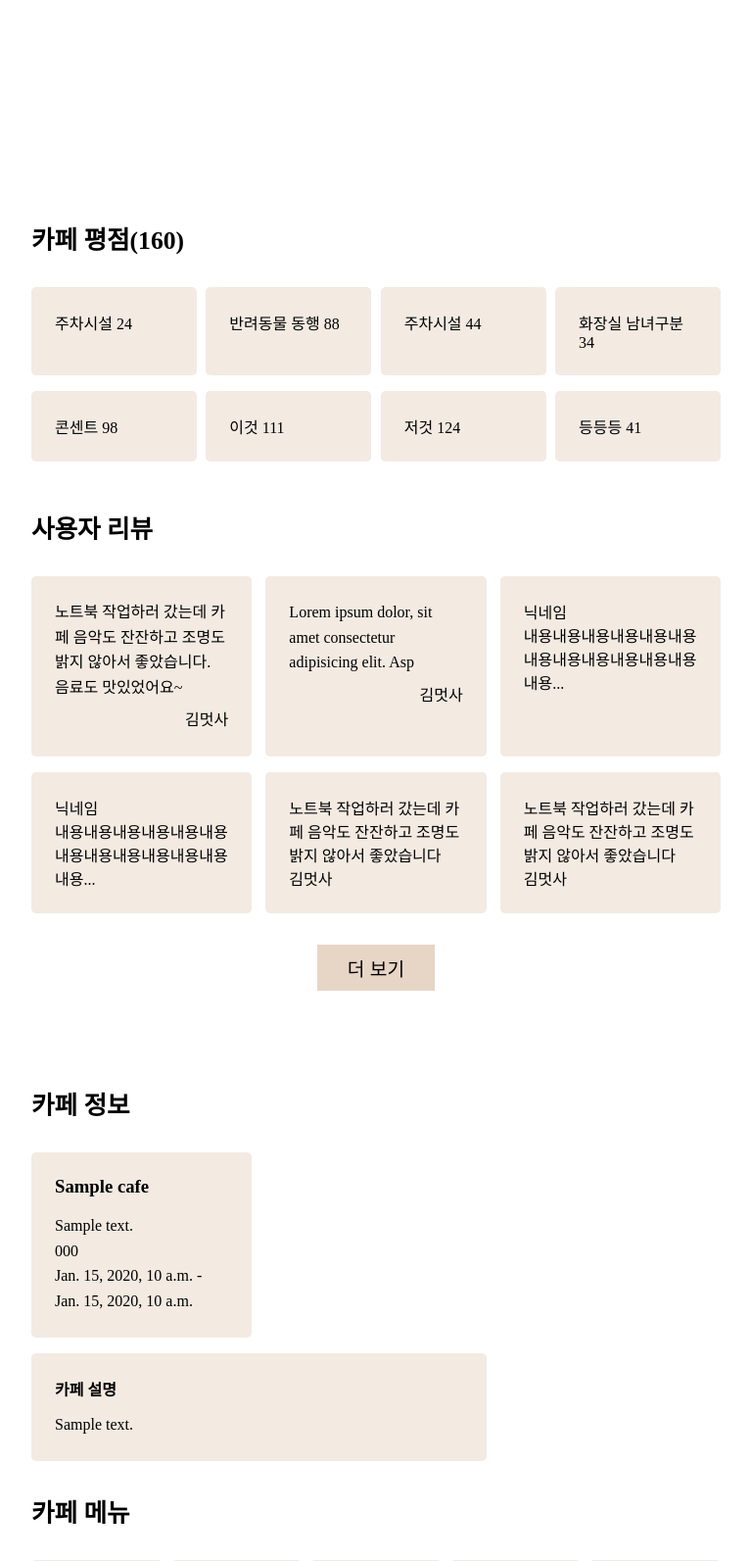
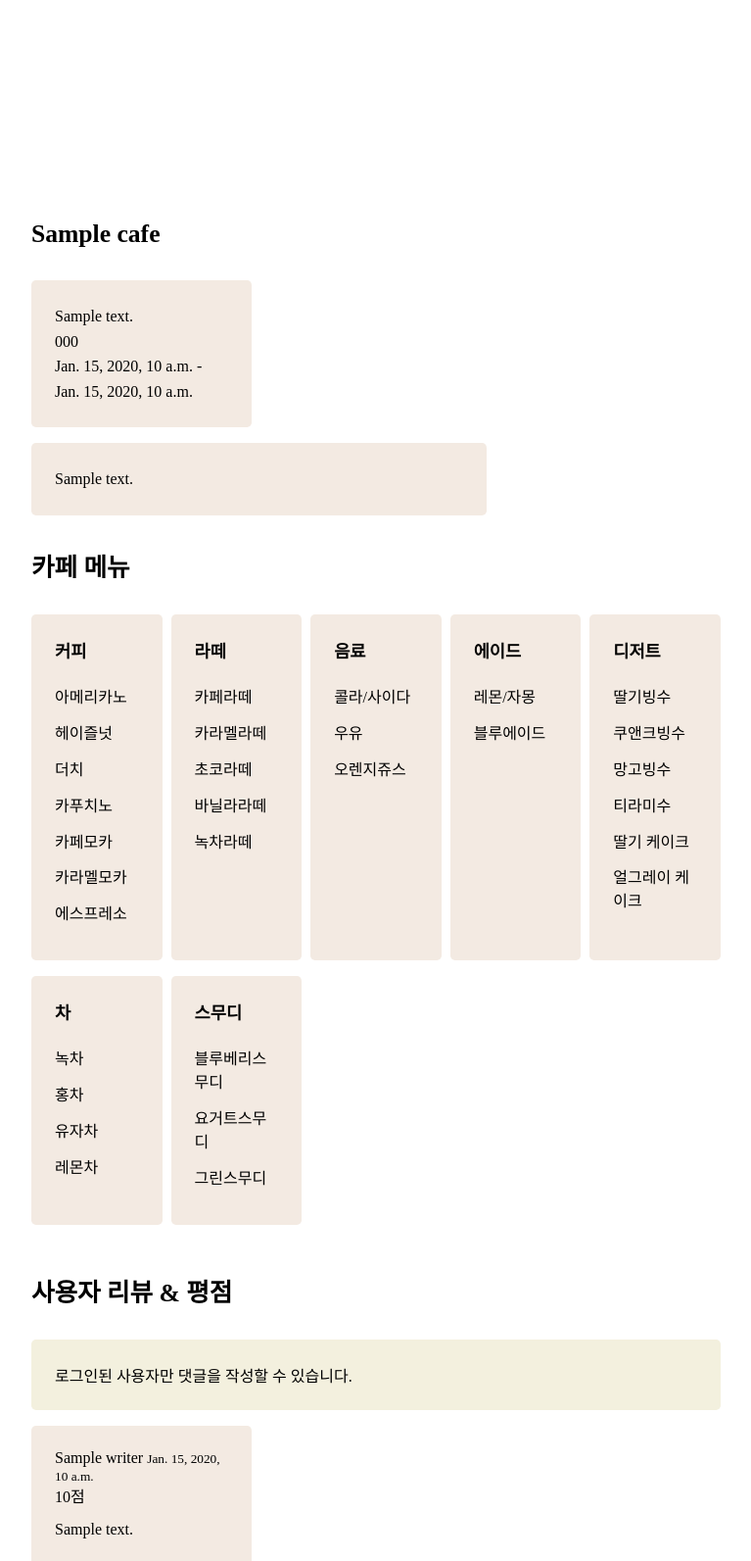
Before and after one commit to seojeongyeon/FFC, a Django app: template ffcapp/templates/detail.html in a window 1280 px wide. Shown: the part 1560-3153 px from the top of the page at 98% size, without its empty margins (256-1023 px from the left). Run offline with Django 3.2, Linux system fonts and the light colour scheme; the template is opened without the code that fills it: most values are stand-ins (such as "Sample title", 1, 10 or a date in 2020); grey boxes marked "Sample" are stand-in pictures.

Commit message:
detail 페이지 수정했음

```diff
--- a/ffcapp/templates/detail.html
+++ b/ffcapp/templates/detail.html
@@ -14,83 +14,24 @@
             <h2 class="hidden">카페 이미지</h2>
             <ul class="img_box flex-wrap sb">
                 <li><img src="{{ cafes.image1.url }}" alt="카페이미지"></li>
-                <li><img src="https://www.twosome.co.kr:7009/Twosome_file/PRODUCT/1826_big_img" alt="카페이미지"></li>
-                <li><img src="https://www.twosome.co.kr:7009/Twosome_file/PRODUCT/1826_big_img" alt="카페이미지"></li>
-                <li><img src="https://www.twosome.co.kr:7009/Twosome_file/PRODUCT/1826_big_img" alt="카페이미지"></li>
+                <li><img src="{{ cafes.image2.url }}" alt="카페이미지"></li>
+                <li><img src="{{ cafes.image3.url }}" alt="카페이미지"></li>
+                <li><img src="{{ cafes.image4.url }}" alt="카페이미지"></li>
+
             </ul>
         </section>
+
+
         <section>
-            <h2 class="hidden">사용자 평점, 리뷰</h2>
             <article>
-                <h3>카페 평점(160)</h3>
-                <ul class="rating_box flex-wrap sb">
-                    <li class="boxing">주차시설 24</li class="">
-                    <li class="boxing">반려동물 동행 88</li>
-                    <li class="boxing">주차시설 44</li>
-                    <li class="boxing">화장실 남녀구분 34</li>
-                    <li class="boxing">콘센트 98</li>
-                    <li class="boxing">이것 111</li>
-                    <li class="boxing">저것 124</li>
-                    <li class="boxing">등등등 41</li>
-                </ul>
-            </article>
-            <article>
-                <h3>사용자 리뷰</h3>
-                <ul class="review_box flex-wrap sb">
-                    <li class="boxing">
-                        <div>
-                            <p>노트북 작업하러 갔는데 카페 음악도 잔잔하고 조명도 밝지 않아서 좋았습니다. 음료도 맛있었어요~</p>
-                            <p>김멋사</p>
-                        </div>
-                    </li>
-                    <li class="boxing">
-                        <div>
-                            <p>Lorem ipsum dolor, sit amet consectetur adipisicing elit. Asp</p>
-                            <p>김멋사</p>
-                        </div>
-                    </li>
-                    <li class="boxing">
-                        <div>
-                            <div>닉네임</div>
-                            <div>내용내용내용내용내용내용내용내용내용내용내용내용내용...</div>
-                        </div>
-                    </li>
-                    <li class="boxing">
-                        <div>
-                            <div>닉네임</div>
-                            <div>내용내용내용내용내용내용내용내용내용내용내용내용내용...</div>
-                        </div>
-                    </li>
-                    <li class="boxing">
-                        <div>
-                            <div>노트북 작업하러 갔는데 카페 음악도 잔잔하고 조명도 밝지 않아서 좋았습니다</div>
-                            <div>김멋사</div>
-                        </div>
-                    </li>
-                    <li class="boxing">
-                        <div>
-                            <div>노트북 작업하러 갔는데 카페 음악도 잔잔하고 조명도 밝지 않아서 좋았습니다</div>
-                            <div>김멋사</div>
-                        </div>
-                    </li>
-                </ul>
-                <button class="more">더 보기</button>
-
-            </article>
-        </section>
-        <section>
-            <h2 class="hidden">카페 정보</h2>
-            <article>
-                <h3>카페 정보</h3>
+                <h3>{{ cafes.name }}</h3>
                 <div class="info_box ">
                     <div class="boxing">
-                        <h1>{{ cafes.name }}</h1>
                         <p>{{ cafes.address }}</p>
                         <p>{{ cafes.phonenumber }}</p>
                         <p>{{ cafes.start_time }} - {{ cafes.end_time }}</p>
                     </div>
                     <div class="boxing">
-                        <h4>카페 설명</h4>
                         <p>{{ cafes.content }}</p>
                     </div>
                 </div>
@@ -169,6 +110,71 @@
                     <ul></ul>
                 </div>
             </article>
+            <h2 class="hidden">사용자 평점, 리뷰</h2>
+
+
+            <!-- <article>
+                <h3>카페 평점(160)</h3>
+                <ul class="rating_box flex-wrap sb">
+                    <li class="boxing">주차시설 24</li class="">
+                    <li class="boxing">반려동물 동행 88</li>
+                    <li class="boxing">주차시설 44</li>
+                    <li class="boxing">화장실 남녀구분 34</li>
+                    <li class="boxing">콘센트 98</li>
+                    <li class="boxing">이것 111</li>
+                    <li class="boxing">저것 124</li>
+                    <li class="boxing">등등등 41</li>
+                </ul>
+
+
+
+
+            <hr>
+
+
+
+            </div>
+            </article> -->
+            <article>
+                <h3>사용자 리뷰 & 평점</h3>
+                <div class="boxing" style="background:#F3F0DE;">
+                    {% if request.user.is_active %}
+                    <form method="post">
+                    {% csrf_token %}
+                        {{ form.as_p }}
+                        <button type="submit" class="btn btn-primary">후기 작성</button>
+                    </form>
+                    {% else %}
+                    <div class="alert alert-warning">로그인된 사용자만 댓글을 작성할 수 있습니다.</div>
+                    {% endif %}
+                </div>
+                <ul class="review_box flex-wrap sb">
+                {% for comment in cafes.comments.all %}
+
+                    <li class="boxing">
+                        <div>
+                            <a href="#">{{ comment.writer }}</a>
+                            <small>{{ comment.created_date }}</small>
+                            <p>{{comment.score}}점</p>
+                            <p>{{ comment.text|linebreaks }}</p>
+                        </div>
+                    </li>
+
+
+                {% empty %}
+                <div class="comment-list">
+                    <p>작성된 댓글이 없습니다!</p>
+                </div>
+                {% endfor %}
+                </ul>
+                <button class="more">더 보기</button>
+
+            </article>
+        </section>
+        <section>
+            <h2 class="hidden">카페 정보</h2>
+
+
         </section>
 
     </main>
```
